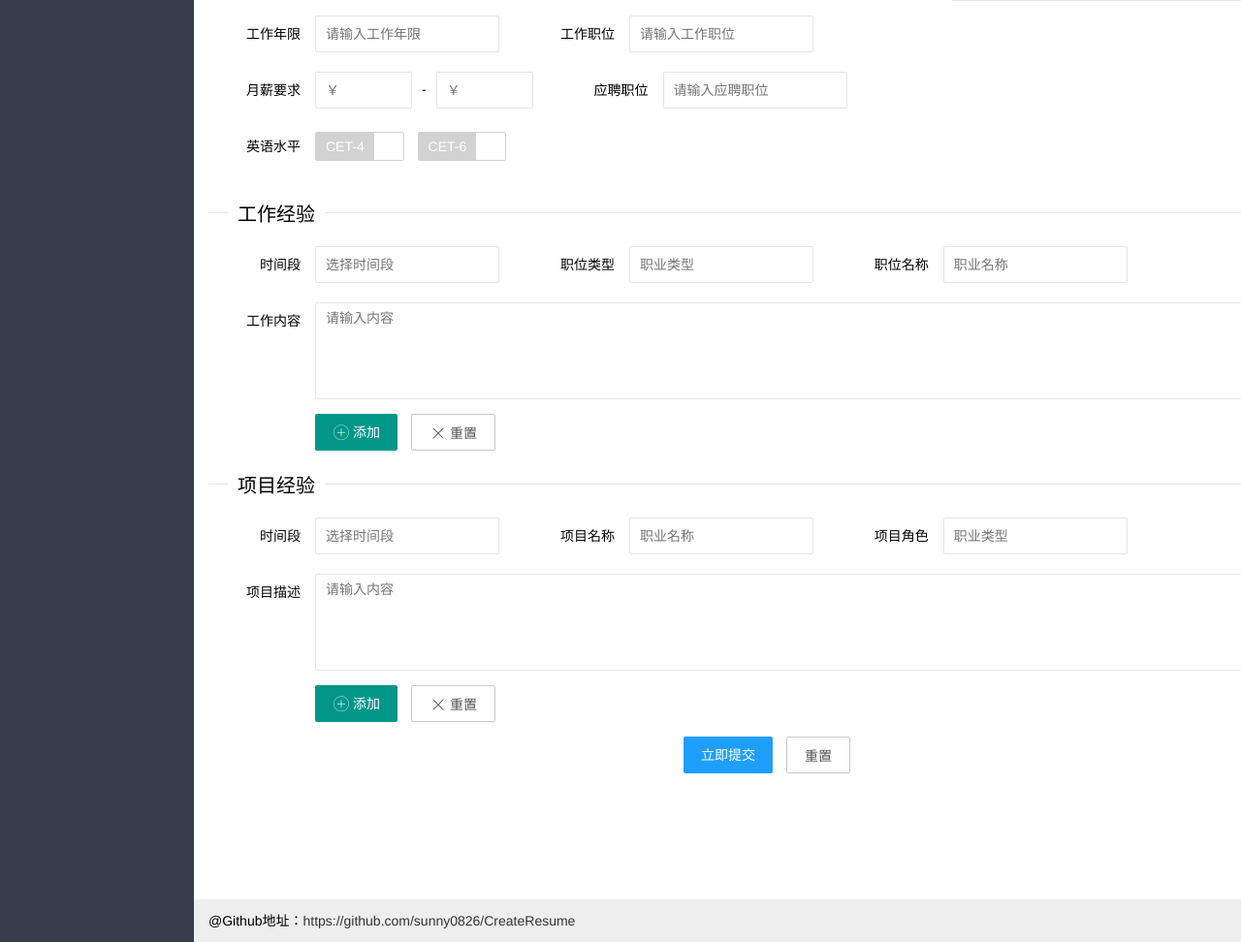
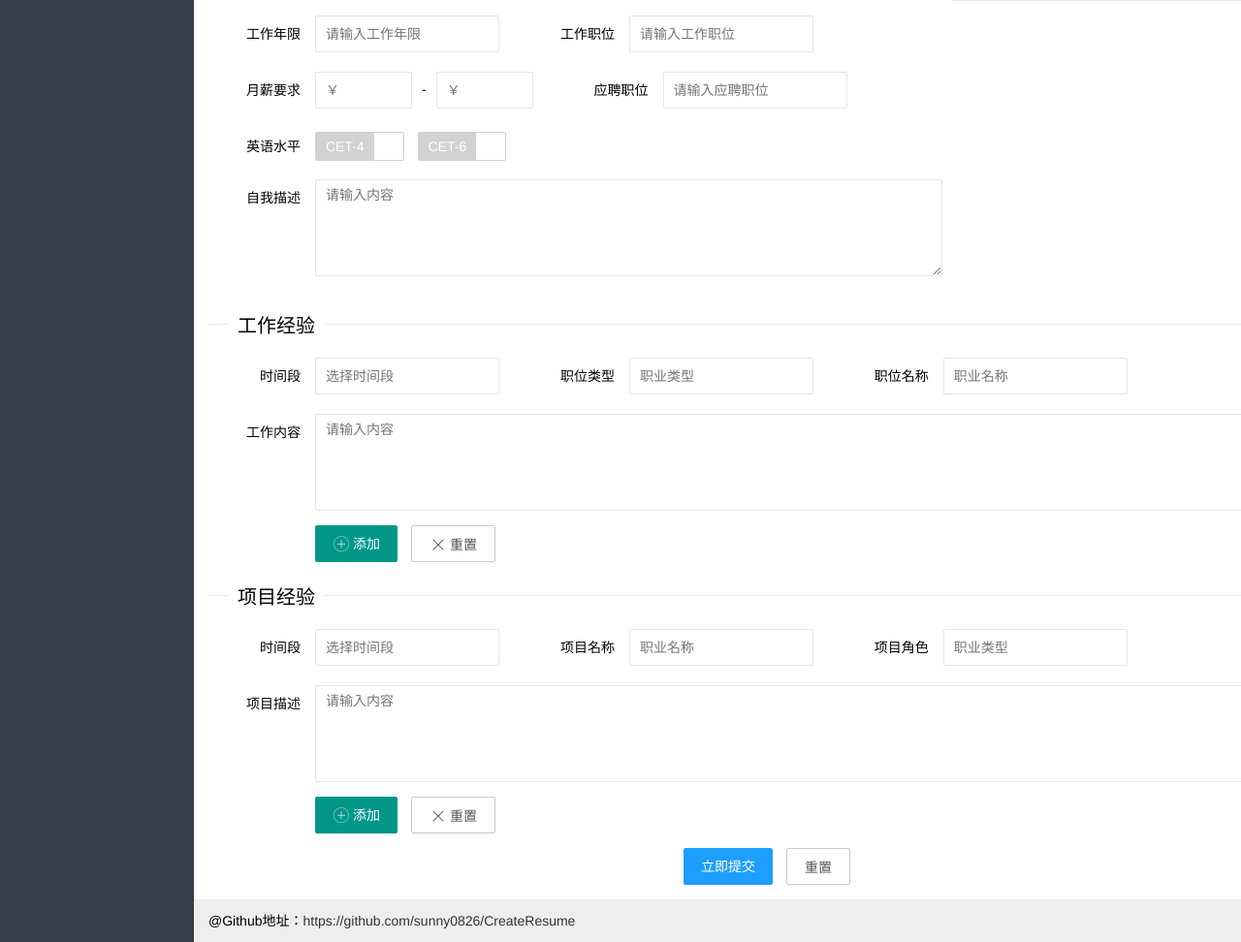
Before and after one commit to sunny0826/CreateResume, a Django app: page /index/ in a window 1280 px wide. Shown: the part 408-1380 px from the top of the page at 97% size. Run offline with Django 3.2, Linux system fonts and the light colour scheme.

Commit message:
优化前端页面

```diff
--- a/static/main.js
+++ b/static/main.js
@@ -180,14 +180,14 @@ layui.use(['form', 'layedit', 'laydate','upload'], function(){
       //     // layer.msg('需要上传照片！');
       //     layer.msg('需要上传照片!',{icon: 5, anim: 6}, function(){});
       }else {
-          // var index = layer.load();
+          var index = layer.load();
           $.ajax({
             type: 'POST',
             url: '/create',
             data: JSON.stringify(data.field),
             dataType: 'json',
             success: function (data) {
-                // layer.close(index);
+                layer.close(index);
                 // layer.alert(JSON.stringify(data.code), {
                 layer.open({
                     title: '下载',
@@ -204,6 +204,7 @@ layui.use(['form', 'layedit', 'laydate','upload'], function(){
                 });
             },
             error: function (xhr, type) {
+                layer.close(index);
                 layer.msg('发送请求错误！')
                 console.log('错误')
             }
--- a/templates/index.html
+++ b/templates/index.html
@@ -115,14 +115,14 @@
         <div class="layui-inline">
           <label class="layui-form-label">工作年限</label>
             <div class="layui-input-inline">
-            <input type="text" name="duration" class="layui-input" placeholder="请输入工作年限">
+            <input type="text" name="duration" class="layui-input" lay-verify="required|number" placeholder="请输入工作年限">
           </div>
         </div>
 <!--工作职位-->
         <div class="layui-inline">
           <label class="layui-form-label">工作职位</label>
           <div class="layui-input-inline">
-            <input type="text" name="jobpost" class="layui-input" placeholder="请输入工作职位">
+            <input type="text" name="jobpost" class="layui-input" lay-verify="required" placeholder="请输入工作职位">
           </div>
         </div>
       </div>
@@ -131,18 +131,18 @@
         <div class="layui-inline">
           <label class="layui-form-label">月薪要求</label>
           <div class="layui-input-inline" style="width: 100px;">
-            <input type="text" name="price_min" placeholder="￥" autocomplete="off" class="layui-input">
+            <input type="text" name="price_min" placeholder="￥" lay-verify="required|number" autocomplete="off" class="layui-input">
           </div>
           <div class="layui-form-mid">-</div>
           <div class="layui-input-inline" style="width: 100px;">
-            <input type="text" name="price_max" placeholder="￥" autocomplete="off" class="layui-input">
+            <input type="text" name="price_max" placeholder="￥" lay-verify="required|number" autocomplete="off" class="layui-input">
           </div>
         </div>
 <!--应聘职位-->
         <div class="layui-inline">
           <label class="layui-form-label">应聘职位</label>
           <div class="layui-input-inline">
-            <input type="text" name="post" class="layui-input" placeholder="请输入应聘职位">
+            <input type="text" name="post" class="layui-input" lay-verify="required" placeholder="请输入应聘职位">
           </div>
         </div>
       </div>
@@ -152,6 +152,13 @@
         <div class="layui-input-block">
           <input type="checkbox" name="cet4" title="CET-4">
           <input type="checkbox" name="cet6" title="CET-6">
+        </div>
+      </div>
+<!--自我描述-->
+      <div class="layui-form-item layui-form-text">
+        <label class="layui-form-label">自我描述</label>
+        <div class="layui-input-block">
+          <textarea name="introduce" placeholder="请输入内容" lay-verify="required" class="layui-textarea"></textarea>
         </div>
       </div>
 
```
Also changed, not shown: Resume/createWord.py (+26 -25 lines), db.sqlite3.
